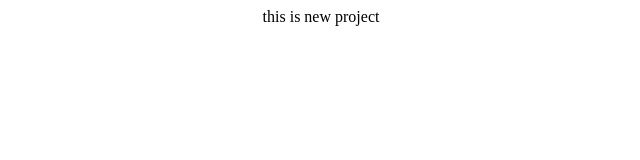
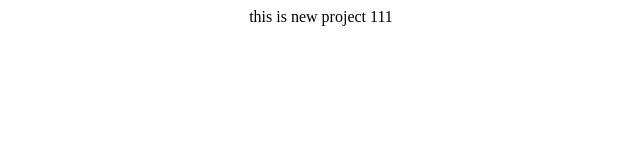
Before and after one commit to wanggangreact/learn, a React (Create React App) app: page / in a window 1280 px wide. Shown: the top 160 px of the page, without its empty margins (319-959 px from the left). Built offline with nearby package versions, Linux system fonts and the light colour scheme.

Commit message:
test  一把先

```diff
--- a/src/App.js
+++ b/src/App.js
@@ -5,7 +5,7 @@ class App extends Component {
   render() {
     return (
       <div className="App">
-         this is new project
+         this is new project 111
       </div>
     );
   }
```
